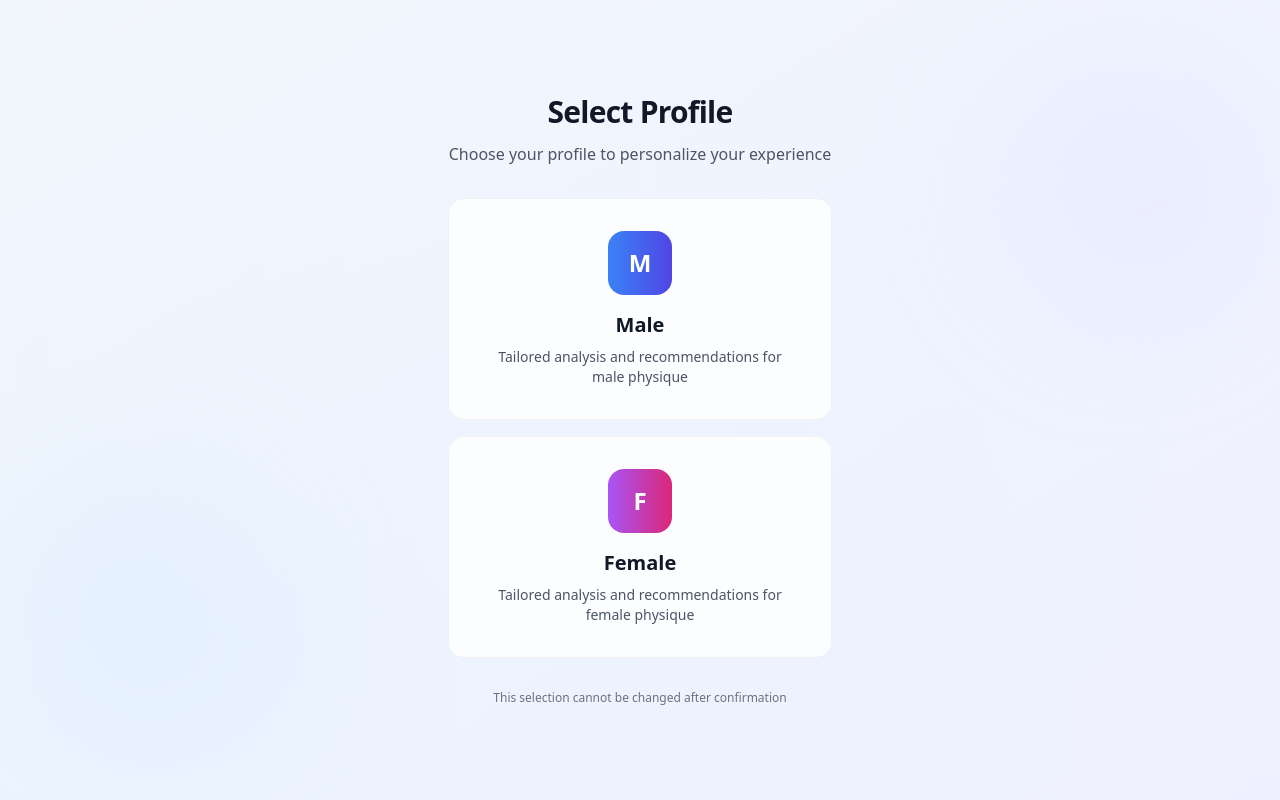
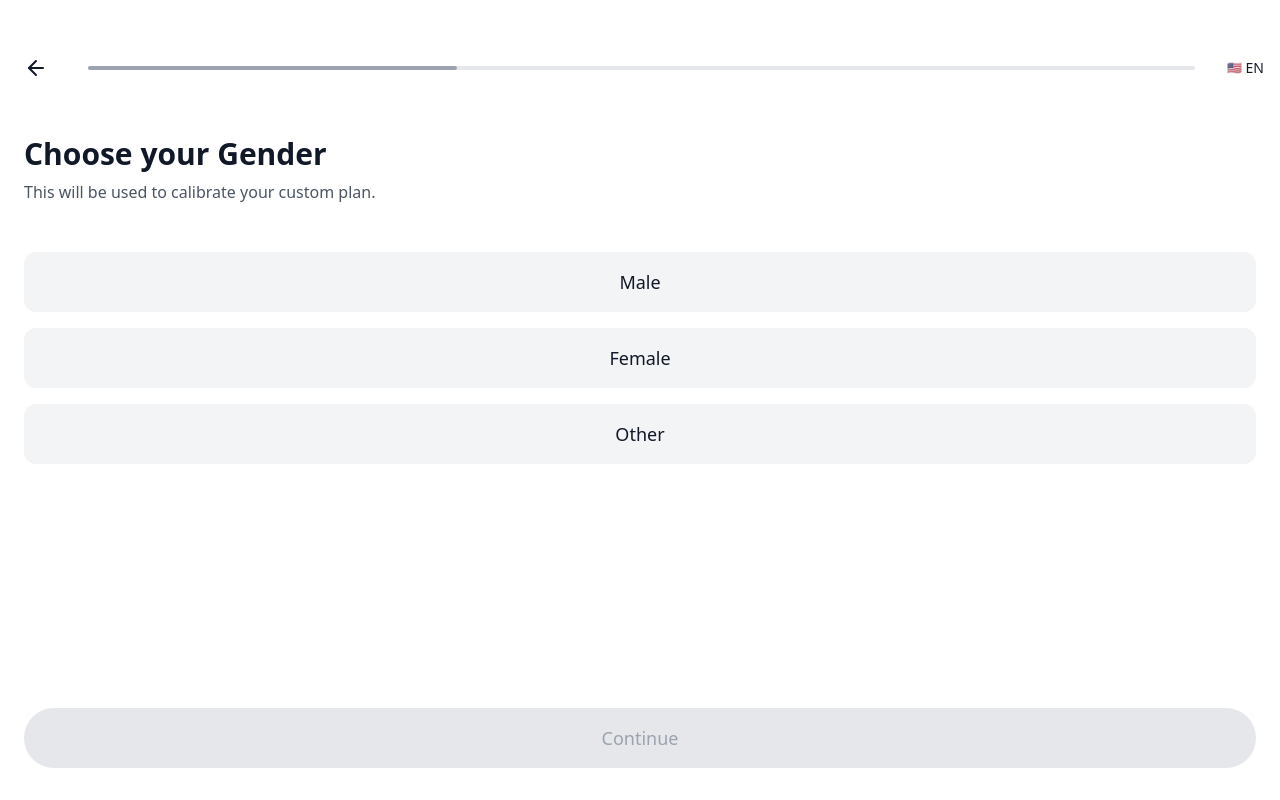
Before and after one commit to greyguy630/chesel, a React (Vite) app: page / in a window 1280 px wide. Built offline with nearby package versions, Linux system fonts and the light colour scheme.

Commit message:
feat: Update Gender Selection UI
Updated the Gender Selection UI to match the provided design, including colors, shapes, and overall visual style.

```diff
--- a/src/components/GenderSelection.tsx
+++ b/src/components/GenderSelection.tsx
@@ -1,59 +1,107 @@
+
+import { ArrowLeft } from "lucide-react";
+import { useState } from "react";
 
 interface GenderSelectionProps {
   onGenderSelect: (gender: string) => void;
 }
 
 export const GenderSelection = ({ onGenderSelect }: GenderSelectionProps) => {
+  const [selectedGender, setSelectedGender] = useState<string | null>(null);
+
+  const handleGenderSelect = (gender: string) => {
+    setSelectedGender(gender);
+  };
+
+  const handleContinue = () => {
+    if (selectedGender) {
+      onGenderSelect(selectedGender);
+    }
+  };
+
   return (
-    <div className="min-h-screen bg-gradient-to-br from-slate-50 via-blue-50 to-indigo-50 flex flex-col items-center justify-center p-6 relative overflow-hidden">
-      {/* Background Elements */}
-      <div className="absolute inset-0 bg-gradient-to-r from-blue-100/20 to-purple-100/20 pointer-events-none" />
-      <div className="absolute top-20 right-10 w-64 h-64 bg-gradient-to-bl from-indigo-200/30 to-transparent rounded-full blur-3xl pointer-events-none" />
-      <div className="absolute bottom-20 left-10 w-64 h-64 bg-gradient-to-tr from-blue-200/30 to-transparent rounded-full blur-3xl pointer-events-none" />
+    <div className="min-h-screen bg-white flex flex-col">
+      {/* Header */}
+      <div className="flex items-center justify-between p-4 pt-12">
+        <button className="p-2">
+          <ArrowLeft className="w-6 h-6 text-gray-900" />
+        </button>
 
-      <div className="w-full max-w-sm space-y-8 relative z-10">
-        <div className="text-center space-y-3">
-          <h1 className="text-3xl font-semibold text-gray-900 tracking-tight">
-            Select Profile
+        {/* Progress bar */}
+        <div className="flex-1 mx-8">
+          <div className="w-full bg-gray-200 rounded-full h-1">
+            <div className="bg-gray-400 h-1 rounded-full w-1/3"></div>
+          </div>
+        </div>
+
+        {/* Language selector */}
+        <div className="flex items-center space-x-1">
+          <span className="text-xs">🇺🇸</span>
+          <span className="text-sm font-medium text-gray-900">EN</span>
+        </div>
+      </div>
+
+      {/* Content */}
+      <div className="flex-1 px-6 py-8">
+        <div className="mb-12">
+          <h1 className="text-3xl font-bold text-gray-900 mb-2">
+            Choose your Gender
           </h1>
           <p className="text-gray-600">
-            Choose your profile to personalize your experience
+            This will be used to calibrate your custom plan.
           </p>
         </div>
 
-        <div className="space-y-4">
+        {/* Gender Options */}
+        <div className="space-y-4 mb-8">
           <button
-            onClick={() => onGenderSelect('male')}
-            className="w-full bg-white/80 backdrop-blur-sm border border-gray-200/50 rounded-2xl p-8 text-center hover:bg-white hover:shadow-xl hover:shadow-indigo-500/10 hover:border-indigo-200 transition-all duration-300 group"
+            onClick={() => handleGenderSelect('male')}
+            className={`w-full py-4 px-6 rounded-xl text-lg font-medium transition-all duration-200 ${
+              selectedGender === 'male'
+                ? 'bg-black text-white'
+                : 'bg-gray-100 text-gray-900 hover:bg-gray-200'
+            }`}
           >
-            <div className="w-16 h-16 bg-gradient-to-r from-blue-500 to-indigo-600 rounded-2xl mx-auto mb-4 flex items-center justify-center group-hover:scale-110 transition-transform duration-200">
-              <span className="text-white text-2xl font-semibold">M</span>
-            </div>
-            <h3 className="text-xl font-semibold text-gray-900 mb-2">Male</h3>
-            <p className="text-gray-600 text-sm">
-              Tailored analysis and recommendations for male physique
-            </p>
+            Male
           </button>
 
           <button
-            onClick={() => onGenderSelect('female')}
-            className="w-full bg-white/80 backdrop-blur-sm border border-gray-200/50 rounded-2xl p-8 text-center hover:bg-white hover:shadow-xl hover:shadow-purple-500/10 hover:border-purple-200 transition-all duration-300 group"
+            onClick={() => handleGenderSelect('female')}
+            className={`w-full py-4 px-6 rounded-xl text-lg font-medium transition-all duration-200 ${
+              selectedGender === 'female'
+                ? 'bg-black text-white'
+                : 'bg-gray-100 text-gray-900 hover:bg-gray-200'
+            }`}
           >
-            <div className="w-16 h-16 bg-gradient-to-r from-purple-500 to-pink-600 rounded-2xl mx-auto mb-4 flex items-center justify-center group-hover:scale-110 transition-transform duration-200">
-              <span className="text-white text-2xl font-semibold">F</span>
-            </div>
-            <h3 className="text-xl font-semibold text-gray-900 mb-2">Female</h3>
-            <p className="text-gray-600 text-sm">
-              Tailored analysis and recommendations for female physique
-            </p>
+            Female
+          </button>
+
+          <button
+            onClick={() => handleGenderSelect('other')}
+            className={`w-full py-4 px-6 rounded-xl text-lg font-medium transition-all duration-200 ${
+              selectedGender === 'other'
+                ? 'bg-black text-white'
+                : 'bg-gray-100 text-gray-900 hover:bg-gray-200'
+            }`}
+          >
+            Other
           </button>
         </div>
+      </div>
 
-        <div className="text-center">
-          <p className="text-xs text-gray-500">
-            This selection cannot be changed after confirmation
-          </p>
-        </div>
+      {/* Bottom Button */}
+      <div className="p-6 pb-8">
+        <button
+          onClick={handleContinue}
+          disabled={!selectedGender}
+          className={`w-full py-4 px-6 rounded-full text-lg font-medium transition-all duration-200 ${
+            selectedGender
+              ? 'bg-black text-white hover:bg-gray-800'
+              : 'bg-gray-200 text-gray-400 cursor-not-allowed'
+          }`}
+        >
+          Continue
+        </button>
       </div>
     </div>
   );
```
